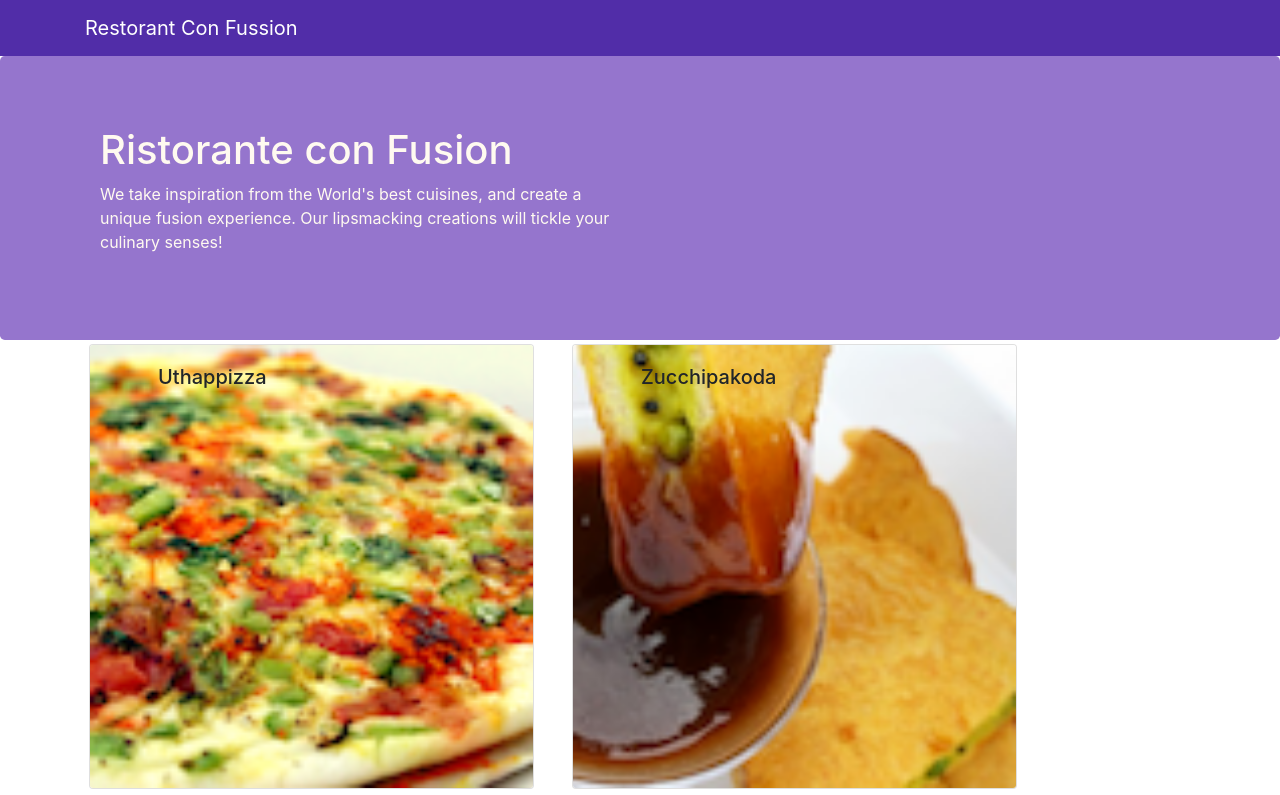
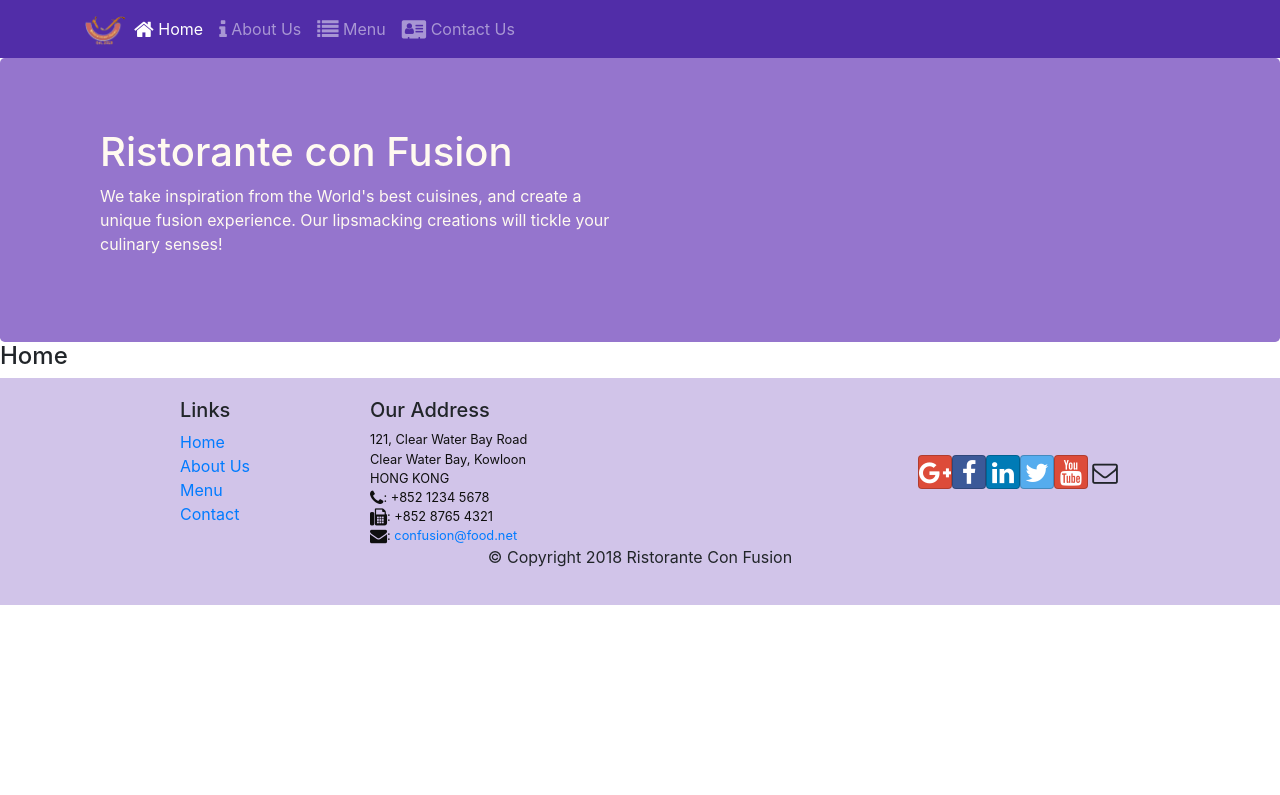
Before and after one commit to Dev-Harmattan/React-Restorant-, a React (Create React App) app: page /home in a window 1280 px wide. Shown: the top 795 px of the page. Built offline with nearby package versions, Linux system fonts and the light colour scheme.

Commit message:
React router

```diff
--- a/package.json
+++ b/package.json
@@ -10,6 +10,7 @@
     "font-awesome": "^4.7.0",
     "react": "^16.13.1",
     "react-dom": "^16.13.1",
+    "react-router-dom": "^5.2.0",
     "react-scripts": "3.4.1"
   },
   "scripts": {
--- a/src/App.js
+++ b/src/App.js
@@ -1,5 +1,6 @@
 import React, { Component } from 'react';
 import Main from "./components/MainComponent";
+import {BrowserRouter} from "react-router-dom";
 import './App.css';
 
 
@@ -8,9 +9,12 @@
 
   render() {
     return(
-      <div className="App">
-        <Main/>
-    </div>
+      <BrowserRouter>
+        <div className="App">
+          <Main/>
+        </div>
+      </BrowserRouter>
+
     );
 
   };
--- a/src/components/FooterComponent.js
+++ b/src/components/FooterComponent.js
@@ -1,4 +1,5 @@
 import React from "react";
+import {Link} from "react-router-dom";
 
 function Footer(props) {
     return(
@@ -8,10 +9,10 @@
                 <div className="col-4 offset-1 col-sm-2">
                     <h5>Links</h5>
                     <ul className="list-unstyled">
-                        <li><a href="#">Home</a></li>
-                        <li><a href="#">About</a></li>
-                        <li><a href="#">Menu</a></li>
-                        <li><a href="contactus.html">Contact</a></li>
+                        <li><Link to="/home">Home</Link></li>
+                        <li><Link to="/about">About Us</Link></li>
+                        <li><Link to="/Menu">Menu</Link></li>
+                        <li><Link to="/contact">Contact</Link></li>
                     </ul>
                 </div>
                 <div className="col-7 col-sm-5">
--- a/src/components/HeaderComponent.js
+++ b/src/components/HeaderComponent.js
@@ -1,5 +1,6 @@
 import React, { Component } from "react";
-import {Navbar,  NavbarBrand, Jumbotron} from "reactstrap";
+import {NavLink} from "react-router-dom";
+import {Nav, Navbar, NavbarBrand, NavbarToggler, Collapse, NavItem, Jumbotron} from "reactstrap";
 
 
 
@@ -7,22 +8,47 @@
     constructor() {
         super();
 
+        this.state = {
+            isNavOpen: false
+        }
 
-        this.state = {
+        this.toggleNav = this.toggleNav.bind(this);
+    }
 
-        }
+    toggleNav() {
+        this.setState({
+            isNavOpen : !this.state.isNavOpen
+        });
     }
 
 
 
     render() {
         return(
-            <React.Fragment>
-                <Navbar dark >
-                <div className="container">
-                <NavbarBrand href="/">Restorant Con Fussion</NavbarBrand>
-                </div>
+            <div>
+                <Navbar dark expand="md">
+                    <div className="container">
+                        <NavbarToggler onClick={this.toggleNav} />
+                        <NavbarBrand className="mr-auto" href="/"><img src='assets/images/logo.png' height="30" width="41" alt='Ristorante Con Fusion' /></NavbarBrand>
+                        <Collapse isOpen={this.state.isNavOpen} navbar>
+                            <Nav navbar>
+                                <NavItem>
+                                    <NavLink className="nav-link"  to='/home'><span className="fa fa-home fa-lg"></span> Home</NavLink>
+                                </NavItem>
+                                <NavItem>
+                                    <NavLink className="nav-link" to='/aboutus'><span className="fa fa-info fa-lg"></span> About Us</NavLink>
+                                </NavItem>
+                                <NavItem>
+                                    <NavLink className="nav-link"  to='/menu'><span className="fa fa-list fa-lg"></span> Menu</NavLink>
+                                </NavItem>
+                                <NavItem>
+                                    <NavLink className="nav-link" to='/contactus'><span className="fa fa-address-card fa-lg"></span> Contact Us</NavLink>
+                                </NavItem>
+                            </Nav>
+                        </Collapse>
+                    </div>
                 </Navbar>
+
                 <Jumbotron>
                     <div className="container">
                         <div className="row row-header">
@@ -33,7 +59,7 @@
                         </div>
                     </div>
                 </Jumbotron>
-            </React.Fragment>
+            </div>
         );
     }
 }
--- /dev/null
+++ b/src/components/HomeComponent.js
@@ -0,0 +1,11 @@
+import React from "react";
+
+
+const Home = () => {
+    return(
+        <h4>Home</h4>
+    );
+}
+
+
+export default Home;
--- a/src/components/MainComponent.js
+++ b/src/components/MainComponent.js
@@ -1,7 +1,9 @@
 import React, { Component } from 'react';
 import Menu from "../components/MenuComponent";
+import {Switch, Route, Redirect} from "react-router-dom";
 import { DISHES } from "../sharedFile/dishes"
 import DishDetails from './dishDetailsComponent';
+import Home from "./HomeComponent";
 import Header from "./HeaderComponent";
 import Footer from "./FooterComponent";
 
@@ -16,19 +18,24 @@
     }
   }
 
-    onDishSelect(dishId) {
-        this.setState({
-            selectDish: dishId
-        });
-    }
+
 
 
   render() {
+
+    const HomePage = () => {
+      return(
+        <Home/>
+      );
+    }
     return(
         <div className="App">
             <Header/>
-            <Menu dishes={this.state.dishes} onClick={ (dishId) => this.onDishSelect(dishId) } />
-            <DishDetails dish={this.state.dishes.filter( (dish) => dish.id === this.state.selectDish )[0]}/>
+            <Switch>
+              <Route path="/home" component={HomePage} />
+              <Route exact path="/menu" component={ () => <Menu dishes={this.state.dishes} />}/>
+              <Redirect to="/home" />
+            </Switch>
             <Footer/>
         </div>
     );
--- a/src/components/MenuComponent.js
+++ b/src/components/MenuComponent.js
@@ -21,7 +21,7 @@
         const menu = props.dishes.map( (dish) => {
             return(
                 <div key={dish.id} className="col-12 col-md-5 m-1">
-                  <RenderComponent dish={dish} onClick={props.onClick}/>
+                  <RenderComponent dish={dish} />
                 </div>
             );
         });
--- a/src/index.js
+++ b/src/index.js
@@ -7,8 +7,6 @@
 import App from './App';
 
 ReactDOM.render(
-  <React.StrictMode>
-    <App />
-  </React.StrictMode>,
+  <App />,
   document.getElementById('root')
 );
```
Also changed, not shown: 2 other files (tests, documents, lock files or other folders).
